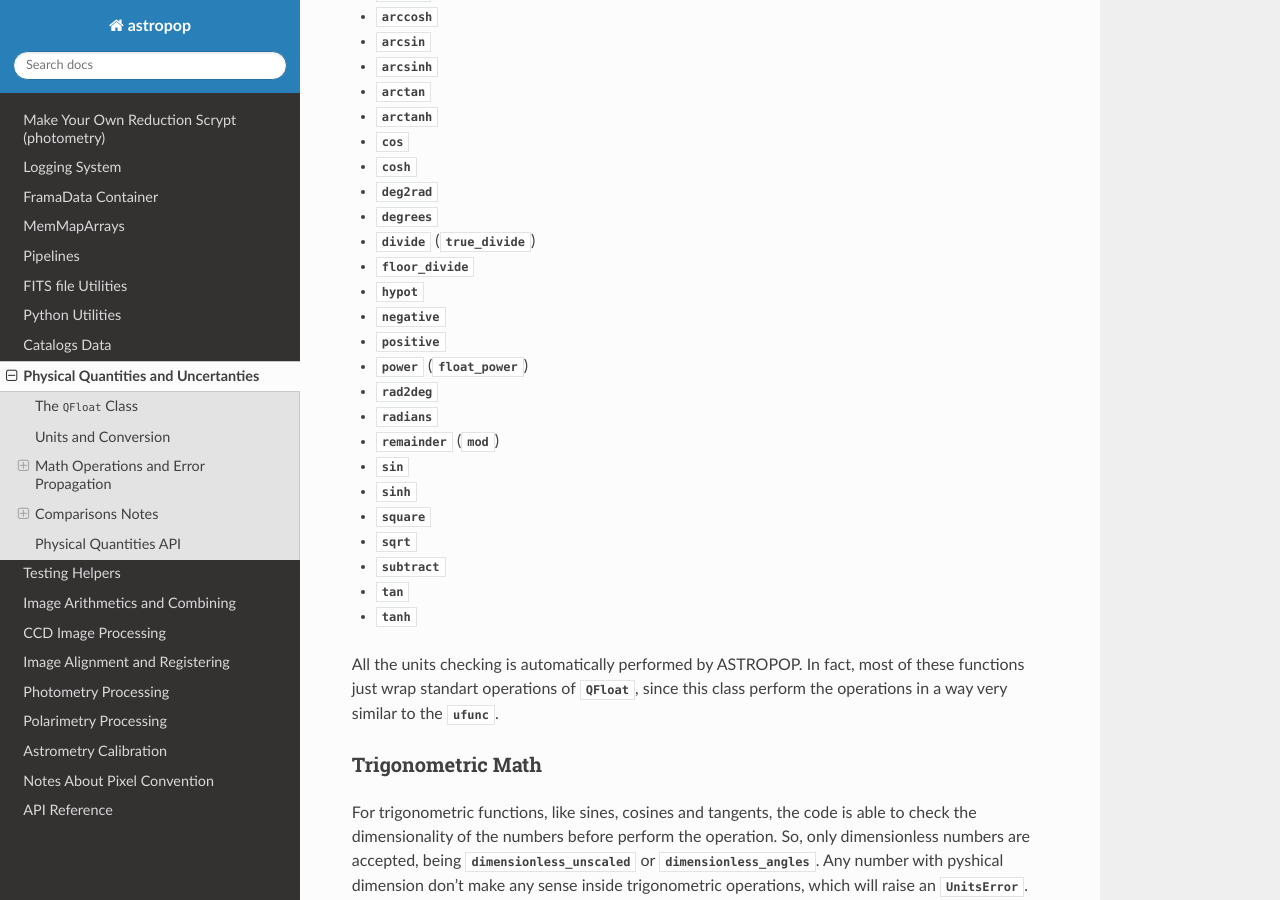
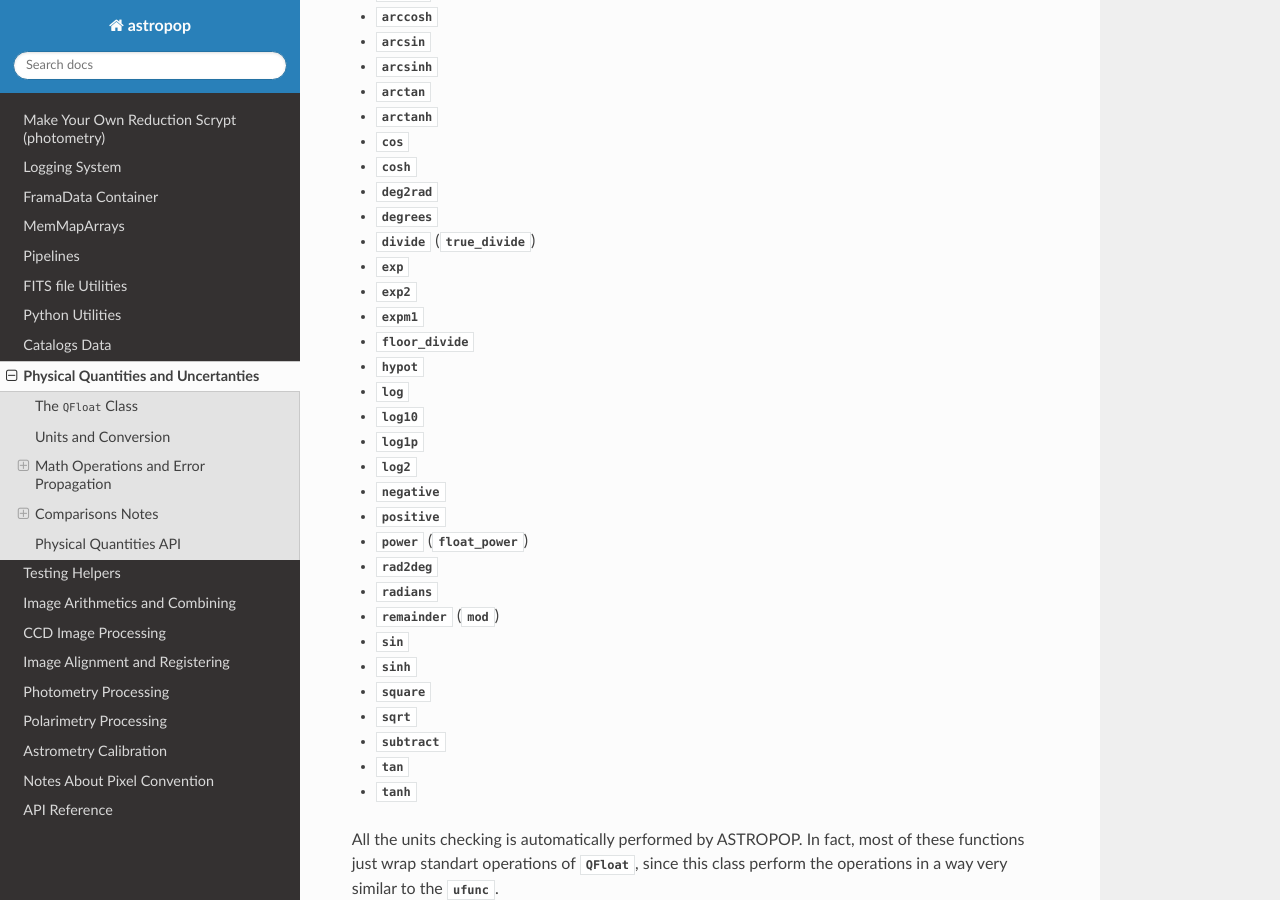
Before and after one commit to juliotux/astropop, a Sphinx documentation site: the page built from docs/physical.rst, in a window 1280 px wide and 900 px high, scrolled down 5148 px. Built offline with Sphinx 7.4.7 and the Read the Docs theme 2.0.0, drawn with Linux system fonts in a browser that asks for light colours; formulas are drawn with MathJax 3; the version number could not be read and is left out; cross-references to code outside the pages are shown as plain code.

Commit message:
qfloat: added new functions to doc

```diff
--- a/docs/physical.rst
+++ b/docs/physical.rst
@@ -185,8 +185,15 @@ The current supported ufuncs are:
 - `~numpy.deg2rad`
 - `~numpy.degrees`
 - `~numpy.divide` (`~numpy.true_divide`)
+- `~numpy.exp`
+- `~numpy.exp2`
+- `~numpy.expm1`
 - `~numpy.floor_divide`
 - `~numpy.hypot`
+- `~numpy.log`
+- `~numpy.log10`
+- `~numpy.log1p`
+- `~numpy.log2`
 - `~numpy.negative`
 - `~numpy.positive`
 - `~numpy.power` (`~numpy.float_power`)
```
